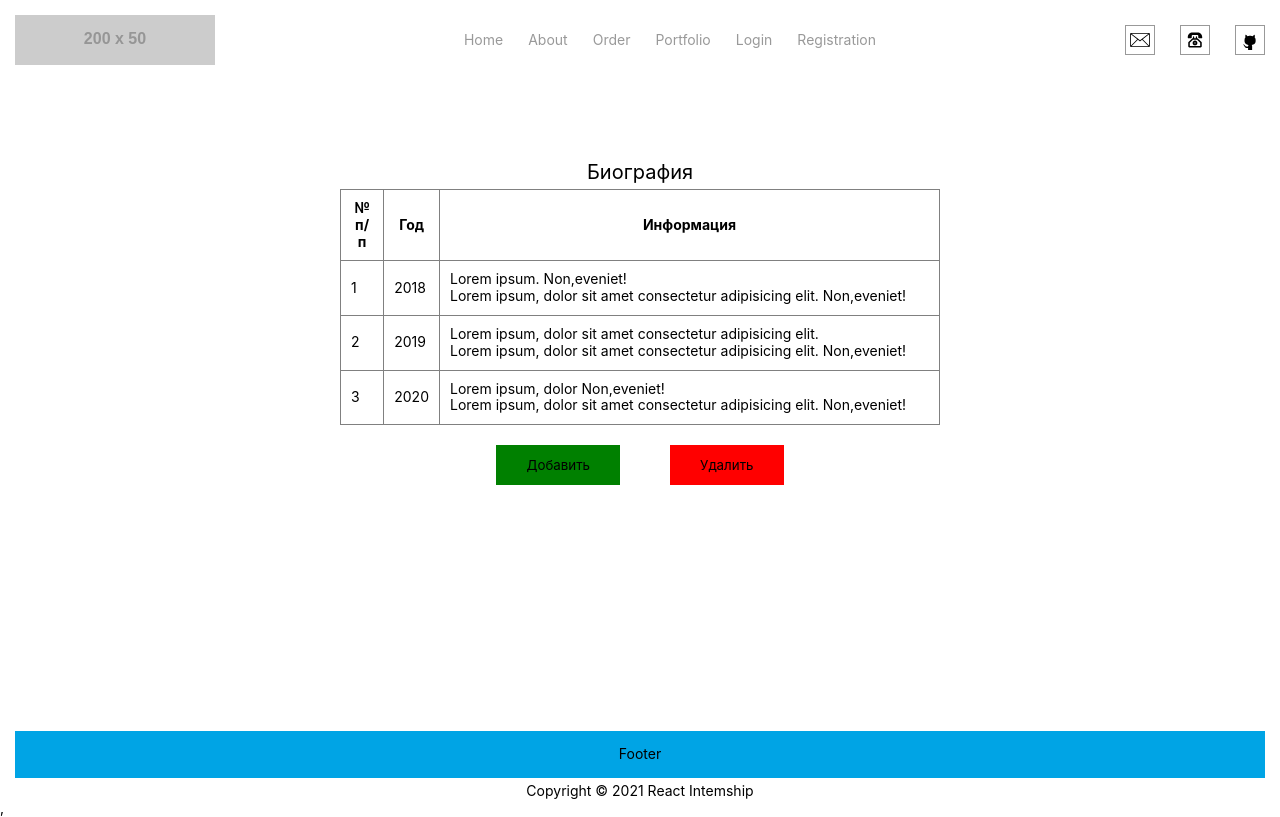
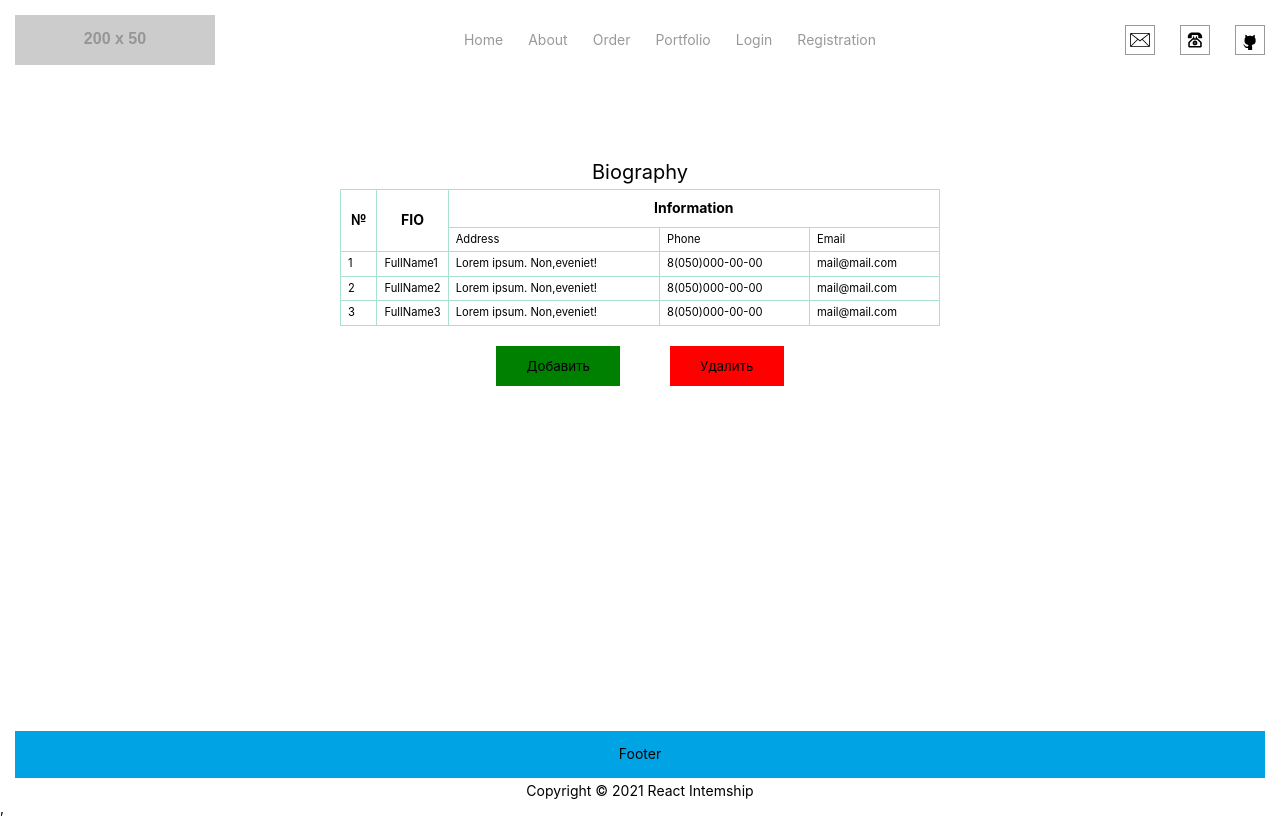
Before and after one commit to Lapitskyi/landing, a React (Create React App) app: page / in a window 1280 px wide. Built offline with nearby package versions, Linux system fonts and the light colour scheme.

Commit message:
lesson 4

```diff
--- a/src/components/Auth/AuthForm/AuthForm.jsx
+++ b/src/components/Auth/AuthForm/AuthForm.jsx
@@ -6,12 +6,18 @@ import './AuthForm.scss';
 
 const AuthForm = (props) => {
 
+    let onInputText =()=>{};
+
     return (
         <form className="form">
             {props.auth.input.map((input) =>
                 <label className="form__label" key={input.id}>
                     {input.label}
-                    <input className="form__input" type={input.type} placeholder={input.placeholder}/>
+                    <input className="form__input"
+                           type={input.type}
+                           placeholder={input.placeholder}
+                           onChange={onInputText}
+                           value=""/>
                 </label>
             )}
 
@@ -19,7 +25,7 @@ const AuthForm = (props) => {
         </form>
 
     )
-};
+}
 
 AuthForm.propTypes = {
     id: PropTypes.string,
--- a/src/components/Home/ Biography/Biography.jsx
+++ b/src/components/Home/ Biography/Biography.jsx
@@ -7,39 +7,44 @@ import s from "./Biography.module.scss"
 let biographyArray = [
         {
             id: 1,
-            year: 2018,
+            name: "FullName1",
             info: [
-                {id: 1, text: "Lorem ipsum. Non,eveniet!"},
-                {id: 2, text: "Lorem ipsum, dolor sit amet consectetur adipisicing elit. Non,eveniet!"}
+                {id: "address", text: "Lorem ipsum. Non,eveniet!"},
+                {id: "phone", text: "8(050)000-00-00"},
+                {id: "email", text: "mail@mail.com"}
             ]
         },
         {
             id: 2,
-            year: 2019,
+            name: "FullName2",
             info: [
-                {id: 1, text: "Lorem ipsum, dolor sit amet consectetur adipisicing elit."},
-                {id: 2, text: "Lorem ipsum, dolor sit amet consectetur adipisicing elit. Non,eveniet!"}
+                {id: "address", text: "Lorem ipsum. Non,eveniet!"},
+                {id: "phone", text: "8(050)000-00-00"},
+                {id: "email", text: "mail@mail.com"}
             ]
         },
         {
             id: 3,
-            year: 2020,
+            name: "FullName3",
             info: [
-                {id: 1, text: "Lorem ipsum, dolor  Non,eveniet!"},
-                {id: 2, text: "Lorem ipsum, dolor sit amet consectetur adipisicing elit. Non,eveniet!"}
+                {id: "address", text: "Lorem ipsum. Non,eveniet!"},
+                {id: "phone", text: "8(050)000-00-00"},
+                {id: "email", text: "mail@mail.com"}
             ]
         },
+
     ]
 ;
 
 
 let Biography = (props) => {
 
-    let [biography, setBiography] = useState(biographyArray);
+    const [biography, setBiography] = useState(biographyArray);
+
 
 
     const addTable = () => {
-        let b = [...biography, {id: 4, year: 2000, info: []}];
+        let b = [...biography, {id: "", name: "", info: [{id: "", text: ""}, {id: "", text: ""}, {id: "", text: ""}]}];
         setBiography(b)
     }
 
@@ -49,33 +54,35 @@ let Biography = (props) => {
         setBiography(b)
 
     }
-    const onSort = (e) => {
+    const onSort = () => {
+
 
     }
 
     return (
         <div className={s.inner}>
             <table>
-                <caption>Биография</caption>
+                <caption>Biography</caption>
                 <thead>
                 <tr>
-                    <th>№ п/п</th>
-                    <th onClick={onSort}>Год</th>
-                    <th>Информация</th>
+                    <th rowSpan="2" onClick={onSort}>№</th>
+                    <th rowSpan="2">FIO</th>
+                    <th colSpan="3">Information</th>
+                </tr>
+                <tr>
+                    <td>Address</td>
+                    <td>Phone</td>
+                    <td>Email</td>
                 </tr>
                 </thead>
                 <tbody>
                 {biography.map((item) =>
                     <tr key={item.id}>
                         <td>{item.id}</td>
-                        <td>{item.year}</td>
-                        <td>
-                            {item.info.map((info)=>
-                            <div key={info.id}>
-                               {info.text}
-                            </div>
-                            )}
-                        </td>
+                        <td>{item.name}</td>
+                        {item.info.map((info) =>
+                            <td key={info.id}>{info.text}</td>
+                        )}
                     </tr>
                 )}
                 </tbody>
--- a/src/components/Home/ Biography/Biography.module.scss
+++ b/src/components/Home/ Biography/Biography.module.scss
@@ -4,7 +4,6 @@
 }
 
 table {
-
   border: 1px solid grey;
   border-collapse: collapse;
 
@@ -15,17 +14,17 @@ caption{
 }
 
 th {
-  border: 1px solid grey;
   padding: 10px;
+  border: 1px solid #A9E2CC;
 }
+
 th:last-child{
   width: 500px;
 }
-
 td {
-  border: 1px solid grey;
-  padding: 10px;
-
+  font-size: 0.8em;
+  padding: 5px 7px;
+  border: 1px solid #A9E2CC;
 }
 
 
--- a/src/redux/auth-reducer.js
+++ b/src/redux/auth-reducer.js
@@ -4,7 +4,10 @@ let RESET = 'RESET';
 
 
 let initialState = {
-    login: { },
+    login:[
+        {id:"email", input: ""},
+        {id:"password", input: ""}
+    ] ,
 
     registration: {},
 
```
